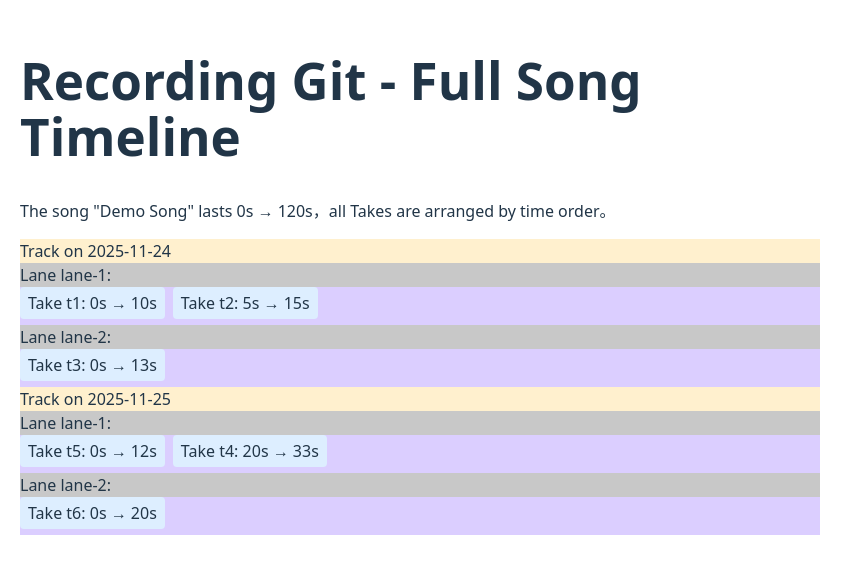
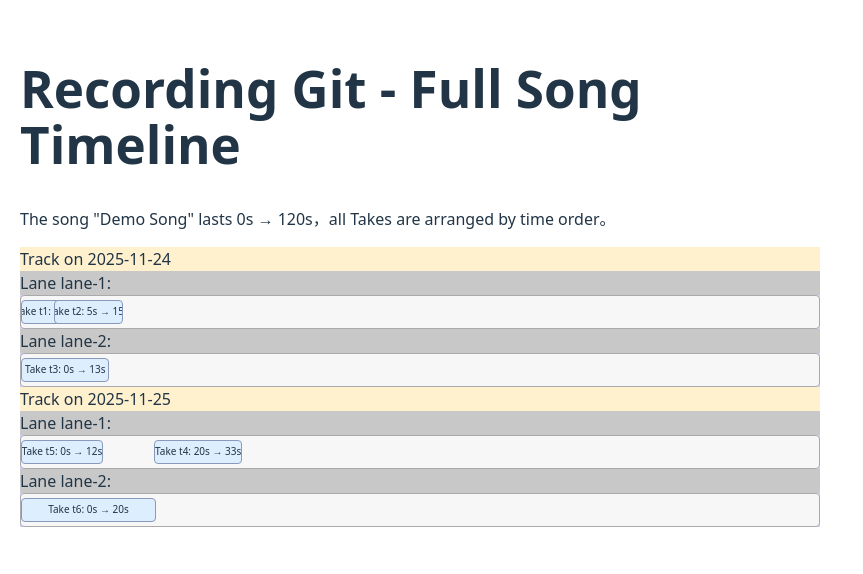
Before and after one commit to zhou98ch/music-git-frontend, a React (Vite) app in the folder music-git/: page / in a window 1280 px wide. Shown: the part 124-698 px from the top of the page, without its empty margins (0-863 px from the left). Built offline with nearby package versions, Linux system fonts and the light colour scheme.

Commit message:
feature: add time order for takes

```diff
--- a/music-git/src/components/TrackView.tsx
+++ b/music-git/src/components/TrackView.tsx
@@ -27,18 +27,48 @@ export const TrackView : React.FC<TrackViewProps > = ({trackId, date, takes, tot
             <div className="lane-row" key = {laneId} style={{background: " #dbceffff"}}>
                 {/* <p>.</p> */}
                 <div className="lane-title" style={{background: " #c8c8c8ff"}}> Lane {laneId}: </div>
-                {
-                    laneTakes.map((take) => (
-                        <div className="take-block" key = {take.id} style={{
-                            padding: "4px 8px",
-                            background: "#ddeeff",
-                            borderRadius: "4px",
-                            display: "inline-block",
-                            marginRight: "8px",
-                            marginBottom: "6px",}}
-                        > Take {take.id}: {take.startSec}s → {take.endSec}s </div>
-                    ))
-                }
+                    <div
+                        style={{
+                        position: "relative",
+                        height: "32px",
+                        border: "1px solid #aaa",
+                        borderRadius: "4px",
+                        background: "#f7f7f7",
+                        overflow: "hidden",
+                        }}
+                    >
+
+
+                        {laneTakes.map((take) => {
+                            const leftPercent = (take.startSec / totalDurationSec) * 100;
+                            const widthPercent = ((take.endSec - take.startSec) / totalDurationSec) * 100;
+
+                            return(
+                                <div className="take-block" key = {take.id}
+                                    style={{
+                                        position: "absolute",
+                                        left: `${leftPercent}%`,
+                                        width: `${widthPercent}%`,
+                                        top: "4px",
+                                        bottom: "4px",
+                                        borderRadius: "4px",
+                                        background: "#ddeeff",
+                                        border: "1px solid #8899bb",
+                                        fontSize: "10px",
+                                        display: "flex",
+                                        alignItems: "center",
+                                        justifyContent: "center",
+                                        overflow: "hidden",
+                                        whiteSpace: "nowrap",
+                                        textOverflow: "ellipsis",
+                                    }}>
+                                    Take {take.id}: {take.startSec}s → {take.endSec}s
+                                </div>
+                                );
+                            })
+                        }
+
+                    </div>
                 {/* <p>.</p> */}
             </div>
 
```
